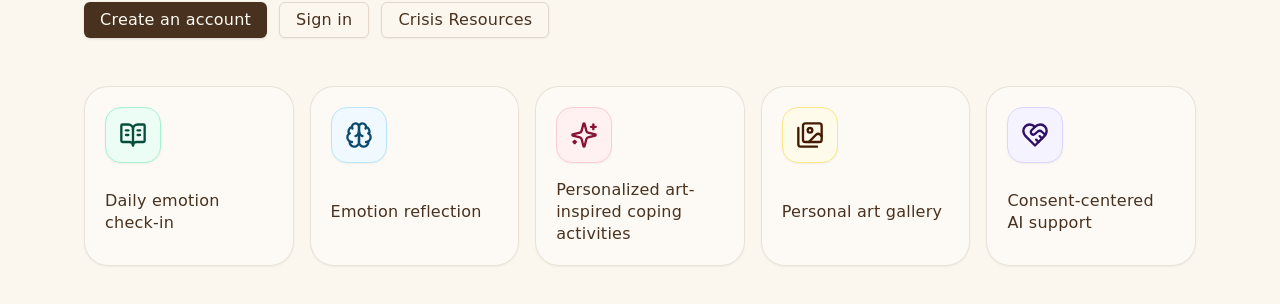
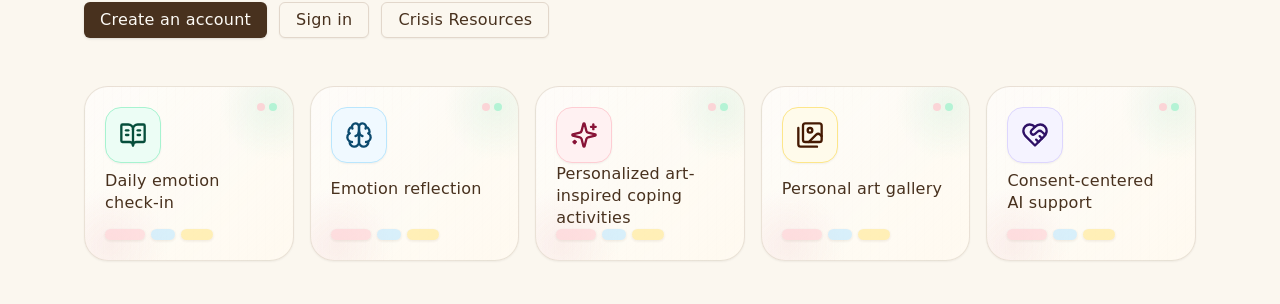
Before and after one commit to yike-huang/creative-companion, a Next.js app in the folder web/: page / in a window 1280 px wide. Shown: the part 458-762 px from the top of the page. Built offline with nearby package versions, Linux system fonts and the light colour scheme; no server answers; a web font is replaced by a local one.

Commit message:
Enhance UI of dashboard and feature cards; introduce creative card surfaces and paint ribbon elements for improved aesthetics

```diff
--- a/web/app/dashboard/page.tsx
+++ b/web/app/dashboard/page.tsx
@@ -67,7 +67,7 @@ async function DashboardContent() {
 
   return (
     <div className="grid gap-8">
-      <div className="relative overflow-hidden rounded-lg border border-border/70 bg-[linear-gradient(135deg,hsl(var(--muted))_0%,hsl(var(--background))_55%,rgba(254,243,199,0.45)_100%)] p-6 shadow-sm md:p-8 dark:bg-[linear-gradient(135deg,hsl(var(--muted))_0%,hsl(var(--background))_65%,rgba(15,118,110,0.18)_100%)]">
+      <div className="paper-surface relative overflow-hidden rounded-3xl border border-border/70 p-6 shadow-sm md:p-8">
         <div className="absolute right-5 top-5 hidden gap-2 md:flex">
           <span className="size-4 rounded-full bg-rose-200/80" />
           <span className="size-4 rounded-full bg-emerald-200/80" />
@@ -78,6 +78,12 @@ async function DashboardContent() {
           <p className="text-base leading-7 text-muted-foreground">
             {t.dashboard.intro}
           </p>
+          <div className="mt-2 flex gap-2" aria-hidden="true">
+            <span className="paint-ribbon w-16 bg-rose-200/80" />
+            <span className="paint-ribbon w-10 bg-emerald-200/80" />
+            <span className="paint-ribbon w-14 bg-sky-200/80" />
+            <span className="paint-ribbon w-8 bg-amber-200/80" />
+          </div>
         </div>
       </div>
 
--- a/web/app/globals.css
+++ b/web/app/globals.css
@@ -83,6 +83,20 @@
 }
 
 @layer utilities {
+  .creative-card-surface {
+    background:
+      radial-gradient(circle at 90% 12%, rgba(143, 216, 184, 0.16), transparent 22%),
+      radial-gradient(circle at 12% 92%, rgba(233, 166, 176, 0.15), transparent 24%),
+      linear-gradient(135deg, rgba(255, 255, 255, 0.62), rgba(255, 250, 240, 0.9)),
+      repeating-linear-gradient(
+        90deg,
+        rgba(91, 57, 36, 0.018) 0,
+        rgba(91, 57, 36, 0.018) 1px,
+        transparent 1px,
+        transparent 9px
+      );
+  }
+
   .paper-surface {
     background:
       radial-gradient(circle at 18% 16%, rgba(255, 255, 255, 0.7), transparent 26%),
@@ -100,6 +114,13 @@
   .vertical-panel-label {
     writing-mode: vertical-rl;
     text-orientation: mixed;
+  }
+
+  .paint-ribbon {
+    height: 0.7rem;
+    border-radius: 999px;
+    opacity: 0.82;
+    box-shadow: 0 1px 3px rgba(91, 57, 36, 0.12);
   }
 
   .line-clamp-2 {
--- a/web/components/feature-card.tsx
+++ b/web/components/feature-card.tsx
@@ -29,13 +29,21 @@ export function FeatureCard({
 }: FeatureCardProps) {
   return (
     <Link href={href} className="group block">
-      <Card className="h-full overflow-hidden rounded-lg border-border/70 shadow-sm transition-colors hover:bg-accent/60">
+      <Card className="creative-card-surface relative h-full overflow-hidden rounded-3xl border-border/70 shadow-sm transition duration-200 hover:-translate-y-0.5 hover:border-primary/20">
+        <div
+          className="pointer-events-none absolute right-5 top-5 flex gap-1.5"
+          aria-hidden="true"
+        >
+          <span className="size-2.5 rounded-full bg-rose-200/85" />
+          <span className="size-2.5 rounded-full bg-emerald-200/85" />
+          <span className="size-2.5 rounded-full bg-sky-200/85" />
+        </div>
         <CardHeader className="gap-4">
           <div className="flex items-start justify-between gap-4">
             {Icon && (
               <div
                 className={cn(
-                  "flex size-12 shrink-0 items-center justify-center rounded-lg border",
+                  "flex size-14 shrink-0 items-center justify-center rounded-2xl border shadow-sm",
                   accentClassName ?? "bg-muted text-foreground",
                 )}
               >
@@ -52,6 +60,11 @@ export function FeatureCard({
           </div>
         </CardHeader>
         <CardContent className="pt-0">
+          <div className="mb-4 flex gap-2" aria-hidden="true">
+            <span className="paint-ribbon w-14 bg-rose-200/80" />
+            <span className="paint-ribbon w-8 bg-emerald-200/80" />
+            <span className="paint-ribbon w-10 bg-amber-200/80" />
+          </div>
           <p className="text-sm font-medium text-foreground">{openLabel}</p>
         </CardContent>
       </Card>
--- a/web/components/home-feature-links.tsx
+++ b/web/components/home-feature-links.tsx
@@ -62,8 +62,15 @@ export function HomeFeatureLinks({ copy }: { copy: HomeFeatureCopy }) {
           <Link
             key={feature.introHref}
             href={feature.introHref}
-            className="group grid min-h-36 gap-4 rounded-3xl border border-border/70 bg-card/85 p-5 text-sm shadow-sm transition duration-200 hover:-translate-y-0.5 hover:border-primary/20 hover:bg-card"
+            className="creative-card-surface group relative grid min-h-36 overflow-hidden rounded-3xl border border-border/70 p-5 text-sm shadow-sm transition duration-200 hover:-translate-y-0.5 hover:border-primary/20"
           >
+            <div
+              className="pointer-events-none absolute right-4 top-4 flex gap-1"
+              aria-hidden="true"
+            >
+              <span className="size-2 rounded-full bg-rose-200/80" />
+              <span className="size-2 rounded-full bg-emerald-200/80" />
+            </div>
             <div
               className={cn(
                 "flex size-14 items-center justify-center rounded-2xl border shadow-sm",
@@ -75,6 +82,11 @@ export function HomeFeatureLinks({ copy }: { copy: HomeFeatureCopy }) {
             <span className="font-medium leading-snug text-foreground">
               {copy[feature.key].title}
             </span>
+            <div className="mt-auto flex gap-1.5" aria-hidden="true">
+              <span className="paint-ribbon w-10 bg-rose-200/70" />
+              <span className="paint-ribbon w-6 bg-sky-200/70" />
+              <span className="paint-ribbon w-8 bg-amber-200/70" />
+            </div>
           </Link>
         );
       })}
```
